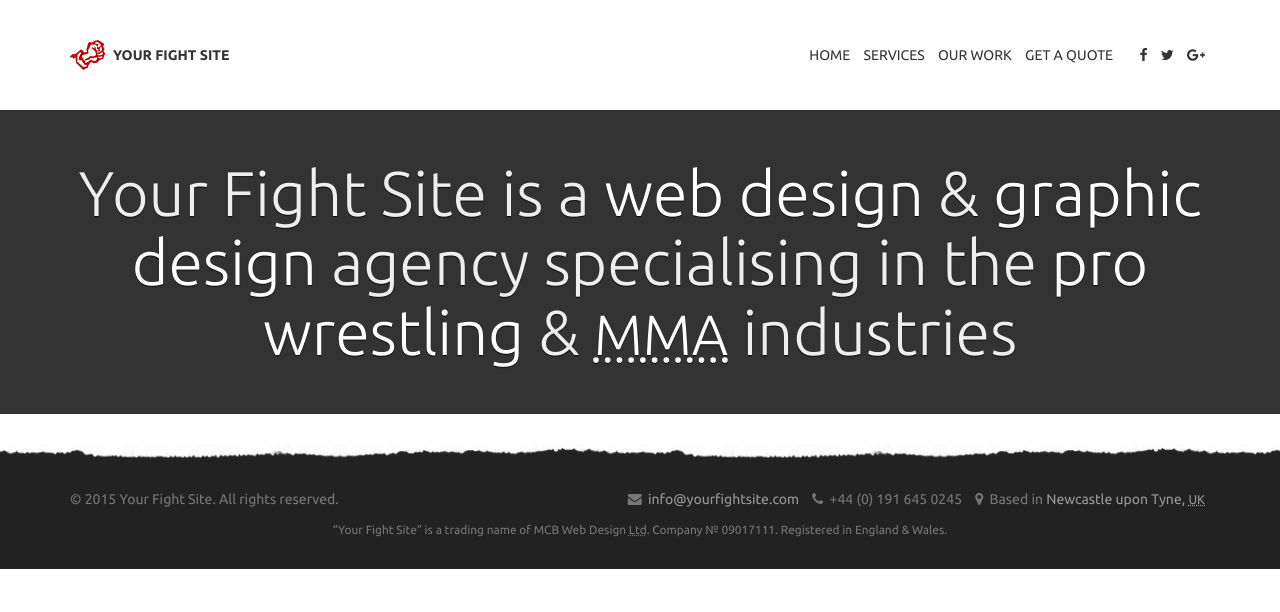
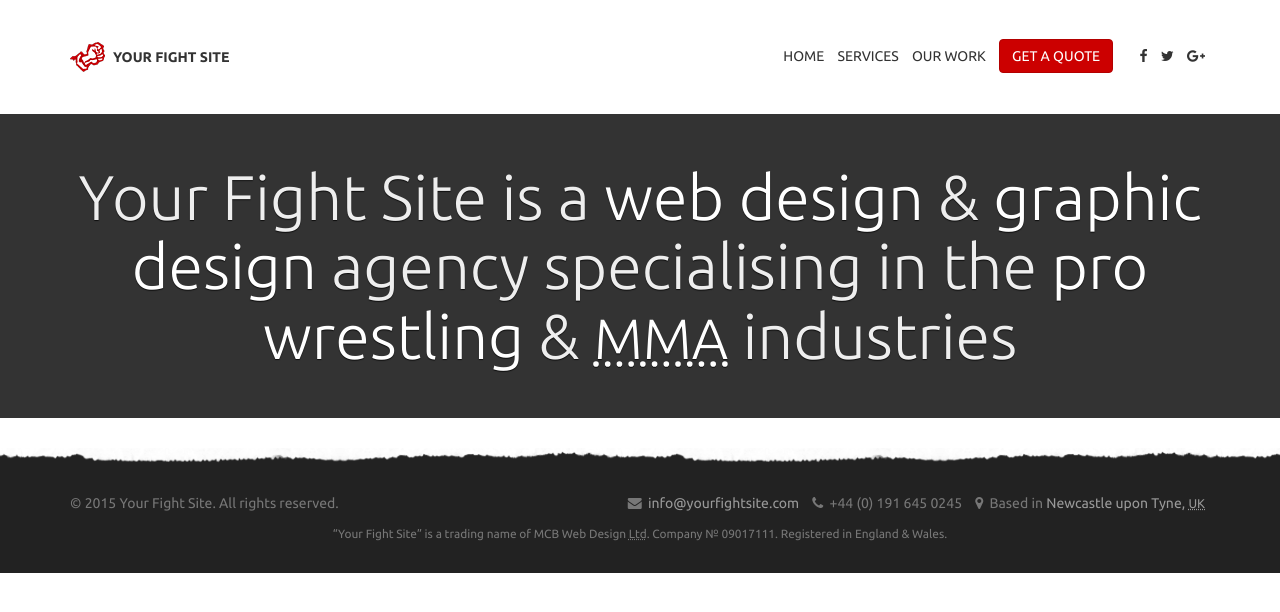
Before and after one commit to yourfightsite/yourfightsite.github.io, a Jekyll site: the page built from index.html, in a window 1280 px wide. Shown: the top 612 px of the page. Built offline with Jekyll 4.4.1, drawn with Linux system fonts in a browser that asks for light colours; nearby versions of some CDN libraries.

```diff
--- a/_layouts/master.html
+++ b/_layouts/master.html
@@ -47,10 +47,12 @@
       <div class="container">
         <a class="site-title" href="{{ site.baseurl }}/" rel="home">Your Fight Site</a>
         <ul class="list-inline site-navigation" role="navigation">
-          <li class="hidden-xs"><a href="{{ site.baseurl }}/">Home</a></li>
+          <li><a href="{{ site.baseurl }}/">Home</a></li>
           <li><a href="{{ site.baseurl }}/services">Services</a></li>
           <li><a href="{{ site.baseurl }}/our-work">Our work</a></li>
-          <li><a href="{{ site.baseurl }}/get-a-quote">Get a quote</a></li>
+          <li>
+            <a class="btn btn-primary" href="{{ site.baseurl }}/get-a-quote">Get a quote</a>
+          </li>
           <li class="divider"></li>
           <li>
             <a href="https://www.facebook.com/yourfightsite" rel="external" title="Your Fight Site on Facebook">
--- a/css/application.css
+++ b/css/application.css
@@ -23,10 +23,10 @@ abbr[title] {
 
 .site-title {
   font-weight: 700;
-  line-height: 30px;
+  line-height: 34px;
   background: url(../img/logo@1x.png) no-repeat 0 50%;
   display: inline-block;
-  margin-bottom: 10px;
+  margin-bottom: 20px;
   padding-left: 43px;
 }
 
@@ -53,7 +53,15 @@ abbr[title] {
 
 .site-navigation {
   margin-bottom: 0;
-  padding: 5px 0;
+}
+.site-navigation .btn-primary,
+.site-navigation .btn-primary:hover,
+.site-navigation .btn-primary:focus {
+  color: #fff;
+}
+.site-navigation .btn-primary {
+  position: relative;
+  top: -1px;
 }
 
 .page-header,
@@ -146,6 +154,12 @@ abbr[title] {
   color: #900;
 }
 
+@media (max-width: 600px) {
+  .site-navigation li:first-child {
+    display: none;
+  }
+}
+
 @media (min-width: 768px) {
   .site-title {
     float: left;
```
Also changed, not shown: services.html (added, +27 -0 lines).
